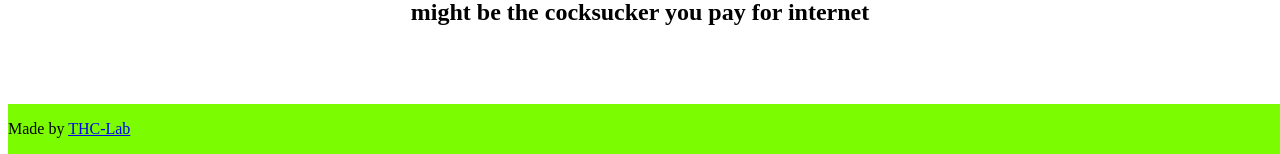
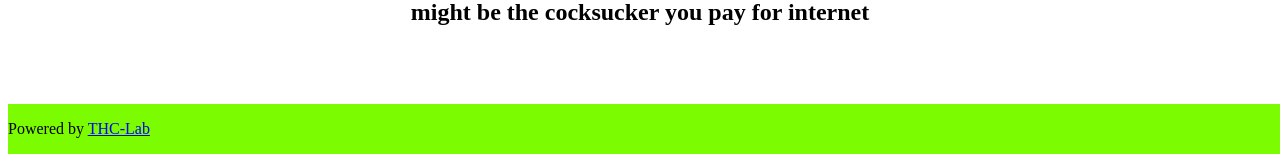
Before and after one commit to maester-of-bots/whatsmyfuckingip.com, a Flask app: template app/templates/fuckingip.html in a window 1280 px wide. Shown: the part 646-800 px from the top of the page. Run offline with Flask 2, Linux system fonts and the light colour scheme; the template is opened without the code that fills it, so the values that code supplies are empty.

Commit message:
Update base.html

```diff
--- a/app/templates/base.html
+++ b/app/templates/base.html
@@ -3,6 +3,8 @@
 <head>
     <title>YOUR FUCKING IP ADDRESS</title>
     <meta charset="UTF-8">
+	<script async src="https://pagead2.googlesyndication.com/pagead/js/adsbygoogle.js?client=ca-pub-1199543660566796"
+     crossorigin="anonymous"></script>
     <style>
          footer {
             background-color: #7CFC00;
@@ -29,7 +31,7 @@
     </center>
 
 <footer>
-  <p>Made by <a href="https://thc-lab.net">THC-Lab</a><p>
+  <p>Powered by <a href="https://thc-lab.net">THC-Lab</a><p>
 </footer>
 
 </body>
```
